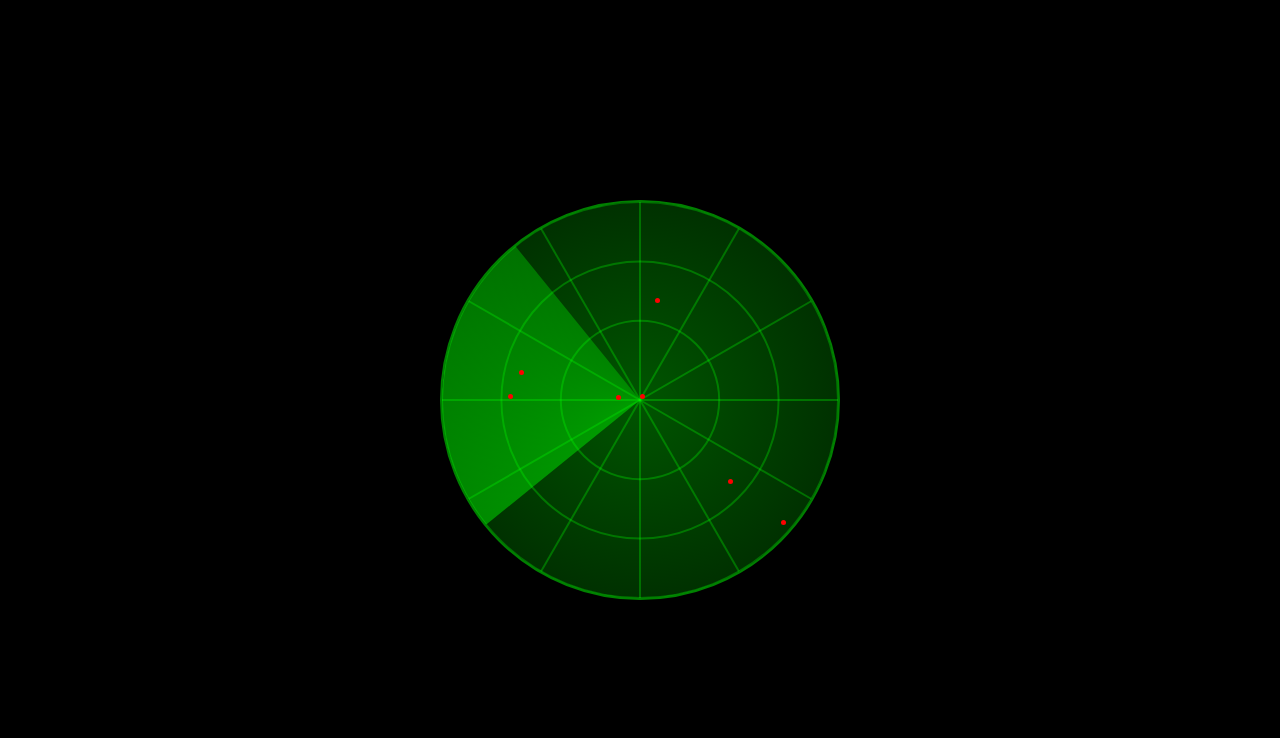
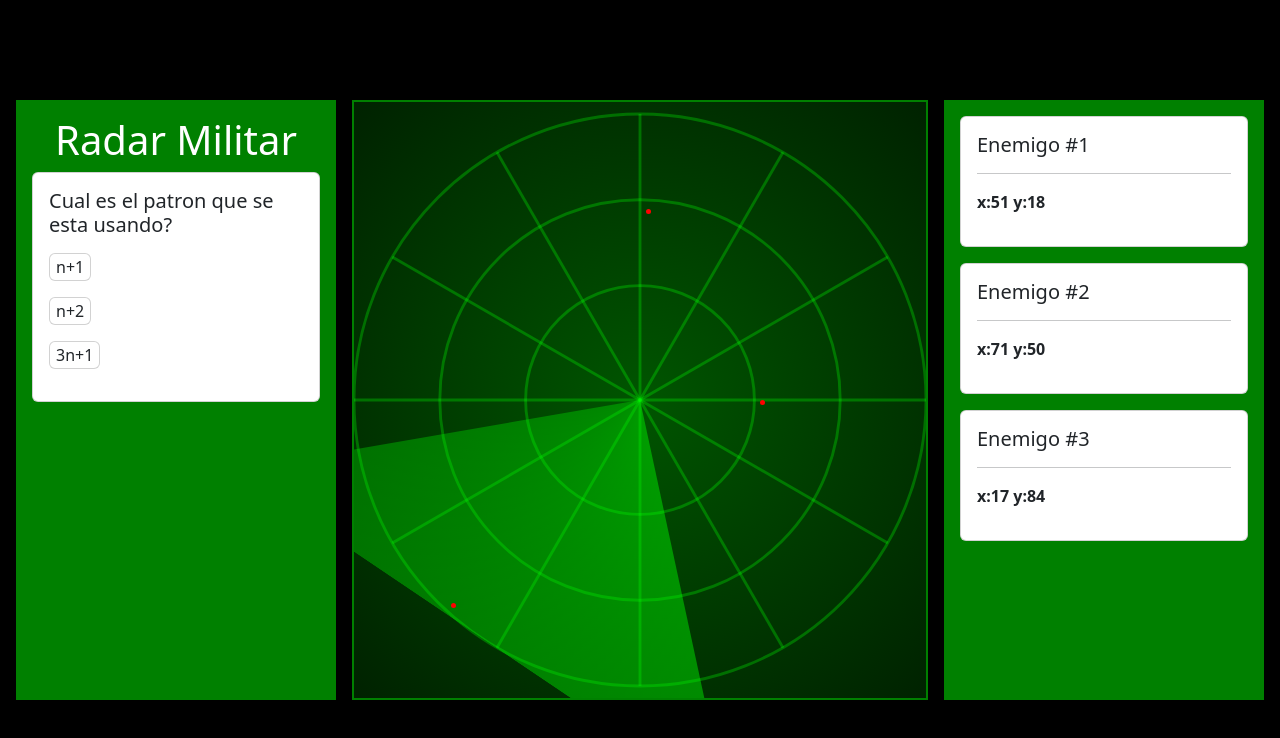
Before and after one commit to JeanPierreCrespin/Radar-Militar-Jala-U, an Angular app in the folder radar-militar/: page / in a window 1280 px wide. Shown: the top 738 px of the page. Built offline with nearby package versions, Linux system fonts and the light colour scheme.

Commit message:
se implementan cambios en el juego

```diff
--- a/radar-militar/src/core/radar-militar/radar-militar.component.html
+++ b/radar-militar/src/core/radar-militar/radar-militar.component.html
@@ -1,4 +1,18 @@
 <div class="radar-container">
+  <div class="row bg-green text-white mx-3" style="height: 600px">
+    <div class="col-md-12 p-3">
+      <h1 class="text-center">Radar Militar</h1>
+
+      <div class="card" style="width: 18rem">
+        <div class="card-body">
+          <h5 class="card-title">Cual es el patron que se esta usando?</h5>
+          <button *ngFor="let button of dataButtons" class="card my-3" (click)="onValidation(button.name)">
+            {{ button.name }}
+          </button>
+        </div>
+      </div>
+    </div>
+  </div>
   <div class="radar">
     <!-- Líneas del radar -->
     <svg class="radar-lines" viewBox="0 0 100 100">
@@ -8,20 +22,39 @@
       <circle cx="50" cy="50" r="50" class="circle"></circle>
 
       <!-- Líneas radiales -->
-        <line *ngFor="let line of radarLines"
-              x1="50" y1="50"
+      <line
+        *ngFor="let line of radarLines"
+        x1="50"
+        y1="50"
         [attr.x2]="line.x2"
         [attr.y2]="line.y2"
-              class="line"></line>
+        class="line"
+      ></line>
     </svg>
 
     <!-- Barrido del radar -->
-      <div class="radar-sweep" [style.transform]="'rotate(' + rotation + 'deg)'"></div>
+    <div
+      class="radar-sweep"
+      [style.transform]="'rotate(' + rotation + 'deg)'"
+    ></div>
 
     <!-- Puntos en el radar -->
-      <div *ngFor="let point of points"
+    <div
+      *ngFor="let enemy of dataEnemys"
       class="radar-point"
-           [style.left]="point.x + '%'"
-           [style.top]="point.y + '%'"></div>
+      [style.left]="enemy.x + '%'"
+      [style.top]="enemy.y + '%'"
+    ></div>
+  </div>
+  <div class="row bg-green text-white mx-3" style="height: 600px">
+    <div class="col-md-12 p-3">
+      <div class="card mb-3" style="width: 18rem" *ngFor="let enemy of dataEnemys, let i = index">
+        <div class="card-body">
+          <h5 class="card-title">Enemigo #{{i+1}}</h5>
+          <hr>
+          <p class="bold"> <strong>x:{{enemy.x}} y:{{enemy.y}}</strong></p>
         </div>
       </div>
+    </div>
+  </div>
+</div>
--- a/radar-militar/src/core/radar-militar/radar-militar.component.scss
+++ b/radar-militar/src/core/radar-militar/radar-militar.component.scss
@@ -7,11 +7,14 @@
   background: black;
 }
 
+.bg-green {
+  background: green;
+}
+
 .radar {
   position: relative;
-    width: 400px;
-    height: 400px;
-    border-radius: 50%;
+  width: 600px;
+  height: 600px;
   background: radial-gradient(circle, #005500, #002200);
   overflow: hidden;
   border: 2px solid green;
--- a/radar-militar/src/core/radar-militar/radar-militar.component.ts
+++ b/radar-militar/src/core/radar-militar/radar-militar.component.ts
@@ -1,42 +1,104 @@
 import { CommonModule } from '@angular/common';
-import {Component} from '@angular/core';
+import { Component } from '@angular/core';
 
 @Component({
   selector: 'app-radar-militar',
   imports: [CommonModule],
   templateUrl: './radar-militar.component.html',
-  styleUrl: './radar-militar.component.scss'
+  styleUrl: './radar-militar.component.scss',
 })
-export class RadarMilitarComponent{
+export class RadarMilitarComponent {
   rotation = 0;
   scanSpeed = 80;
-  points: { x: number; y: number }[] = [];
+  matrixSize = 100; // Define el tamaño de la matriz
   radarLines: { angle: number; x2: number; y2: number }[] = [];
+  intervalId: any;
+
+  dataButtons = [
+    {
+      name: 'n+1',
+    },
+    {
+      name: 'n+2',
+    },
+    {
+      name: '3n+1',
+    },
+  ];
+
+  dataEnemys: { x: number; y: number }[] = [];
 
   ngOnInit() {
     this.startRadar();
-    this.generatePoints();
+    this.generateInitialPoints();
+    this.updateEnemyPositions();
     this.generateRadarLines();
-    console.info('Radar militar iniciado');
   }
 
   startRadar() {
     setInterval(() => {
-      this.rotation = (this.rotation + 2) % 360; // Movimiento más suave
+      this.rotation = (this.rotation + 2) % 360;
     }, this.scanSpeed);
   }
 
-  generatePoints() {
-    setInterval(() => {
-      this.points = Array.from({ length: Math.floor(Math.random() * 8) + 3 }, () => {
-        const angle = Math.random() * 2 * Math.PI;
-        const radius = Math.random() * 50;
-        return {
-          x: 50 + radius * Math.cos(angle),
-          y: 50 + radius * Math.sin(angle)
-        };
+  onValidation(selectedPattern: string) {
+    const isValid = this.validatePattern(selectedPattern);
+    if (isValid) {
+      alert('¡Has ganado! Patrón correcto.');
+    } else {
+      alert('Patrón incorrecto. Inténtalo de nuevo.');
+    }
+  }
+
+  validatePattern(selectedPattern: string): boolean {
+    // Implementa la lógica de validación del patrón aquí
+    // Por ejemplo, puedes comparar el patrón seleccionado con un patrón esperado
+    const expectedPattern = 'n+1'; // Cambia esto según tu lógica
+    return selectedPattern === expectedPattern;
+  }
+
+  generateInitialPoints() {
+    const numEnemies = Math.floor(Math.random() * 5) + 1;
+    this.dataEnemys = Array.from({ length: numEnemies }, () => {
+      const x = Math.floor(Math.random() * this.matrixSize);
+      const y = Math.floor(Math.random() * this.matrixSize);
+      return { x, y };
+    });
+  }
+
+  updateEnemyPositions() {
+    this.intervalId = setInterval(() => {
+      this.dataEnemys = this.dataEnemys.map((enemy) => {
+        const newX = Math.max(
+          0,
+          Math.min(
+            this.matrixSize,
+            Math.floor(enemy.x - (enemy.x - this.matrixSize / 2) * 0.1)
+          )
+        );
+        const newY = Math.max(
+          0,
+          Math.min(
+            this.matrixSize,
+            Math.floor(enemy.y - (enemy.y - this.matrixSize / 2) * 0.1)
+          )
+        );
+        return { x: newX, y: newY };
       });
-    }, 4000);
+
+      const hasLost = this.dataEnemys.some(
+        (enemy) =>
+          enemy.x === this.matrixSize / 2 && enemy.y === this.matrixSize / 2
+      );
+      if (hasLost) {
+        alert('¡Has perdido! Un enemigo ha llegado al centro.');
+        clearInterval(this.intervalId);
+        this.startRadar();
+        this.generateInitialPoints();
+        this.updateEnemyPositions();
+        this.generateRadarLines();
+      }
+    }, 2000); // Movimiento cada 2 segundos
   }
 
   generateRadarLines() {
@@ -51,10 +113,8 @@ export class RadarMilitarComponent{
       this.radarLines.push({
         angle: i,
         x2: centerX + radius * Math.cos(angleRad),
-        y2: centerY + radius * Math.sin(angleRad)
+        y2: centerY + radius * Math.sin(angleRad),
       });
     }
   }
-
-
 }
```
Lines whose indentation alone changed are shown as unchanged.
